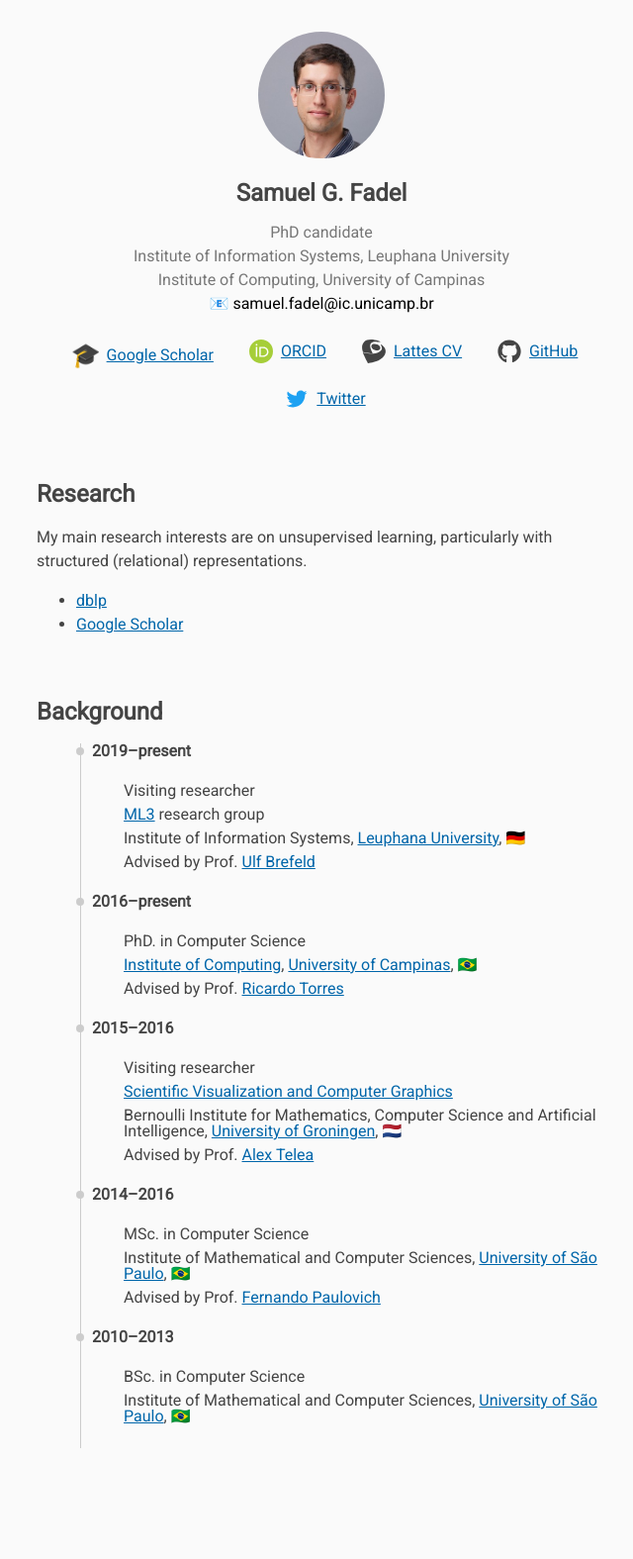
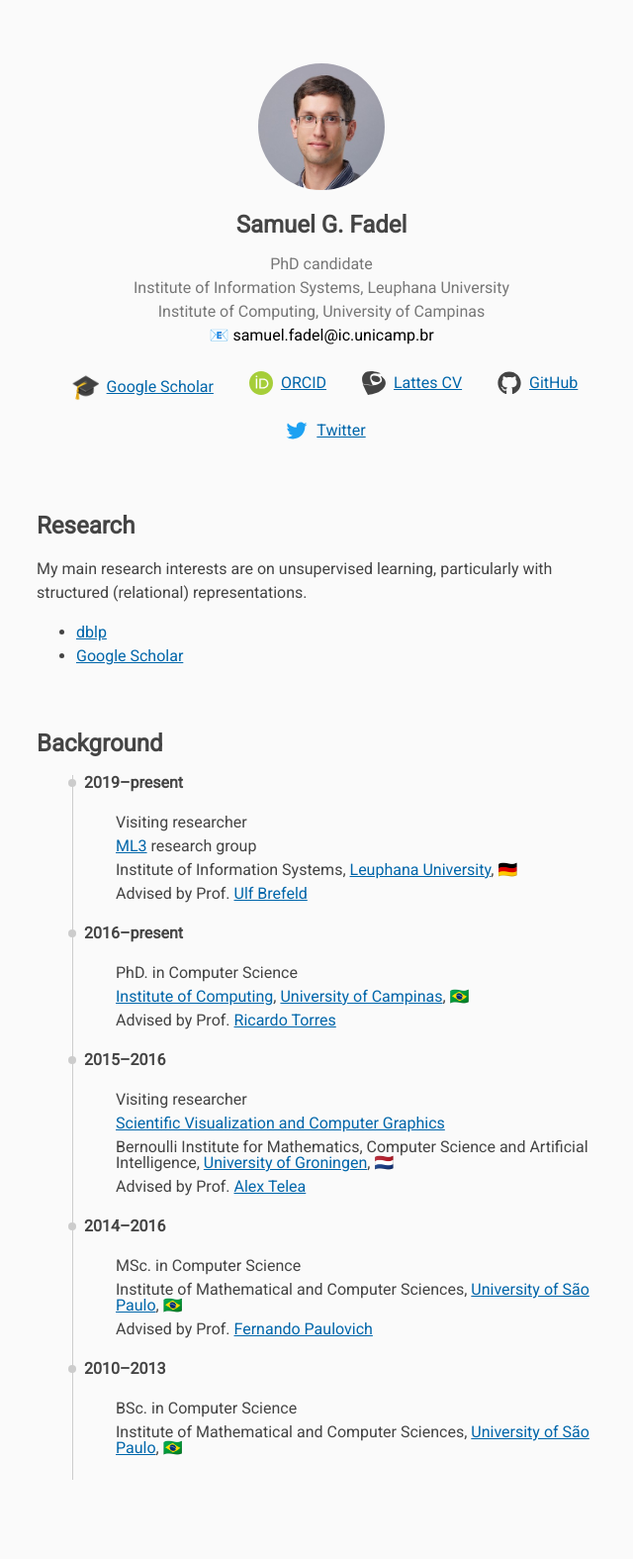
Before and after one commit to jayflyaway/fadel.github.io, a Jekyll site: the page built from README.md, in a window 1280 px wide. Shown: the whole page at 99% size, without its empty margins (315-955 px from the left). Built offline with Jekyll 4.4.1, drawn with Linux system fonts in a browser that asks for light colours; our own code applies the rules of GitHub Pages for plain Markdown files; before the commit the page ends 1543 px from its top, so only the background shows below that.

Commit message:
Fine-tuning.

```diff
--- a/_layouts/default.html
+++ b/_layouts/default.html
@@ -15,7 +15,8 @@
       line-height: 1.5em;
       background-color: #fafafa;
       color: #444444;
-      margin: 2rem 1rem;
+      margin: 1em;
+      padding: 2em;
     }
 
     a, a:visited {
@@ -93,6 +94,7 @@
     }
 
     #timeline {
+      padding-left: 1em;
       list-style-type: none;
     }
 
@@ -102,7 +104,7 @@
       font-weight: bold;
       position: relative;
       line-height: 1em;
-      left: 1em;
+      left: 0.5em;
     }
 
     #timeline li::before {
@@ -111,7 +113,7 @@
        display: block;
        top: 0.25em;
        position: absolute;
-       left: -1em;
+       left: -1.25em;
        border-radius: 100%;
        background-color: #cccccc;
        content: '';
@@ -120,7 +122,7 @@
 
     #timeline ul {
       margin: 0;
-      padding: 1em;
+      padding: 0.5em;
       list-style-type: none;
     }
 
@@ -129,7 +131,7 @@
       height: 100%;
       border-left: 0.1em solid #cccccc;
       top: 0;
-      left: -0.78em;
+      left: -1em;
       content: '';
     }
 
@@ -145,8 +147,33 @@
 
     @media screen and (min-width: 62em) {
       body {
-        margin: 2rem 0;
-        padding: 0 2rem 2rem 2rem;
+        margin: 2em;
+        padding: 2em;
+      }
+
+      #timeline {
+        padding-left: 2em;
+      }
+
+      #timeline li {
+        left: 1em;
+      }
+
+      #timeline li::before {
+         top: 0.25em;
+         left: -1em;
+      }
+
+      #timeline ul {
+        padding: 1em;
+      }
+
+      #timeline ul::before {
+        left: -0.78em;
+      }
+
+      #timeline ul li {
+        margin: 0.5em 0;
       }
     }
   </style>
```
